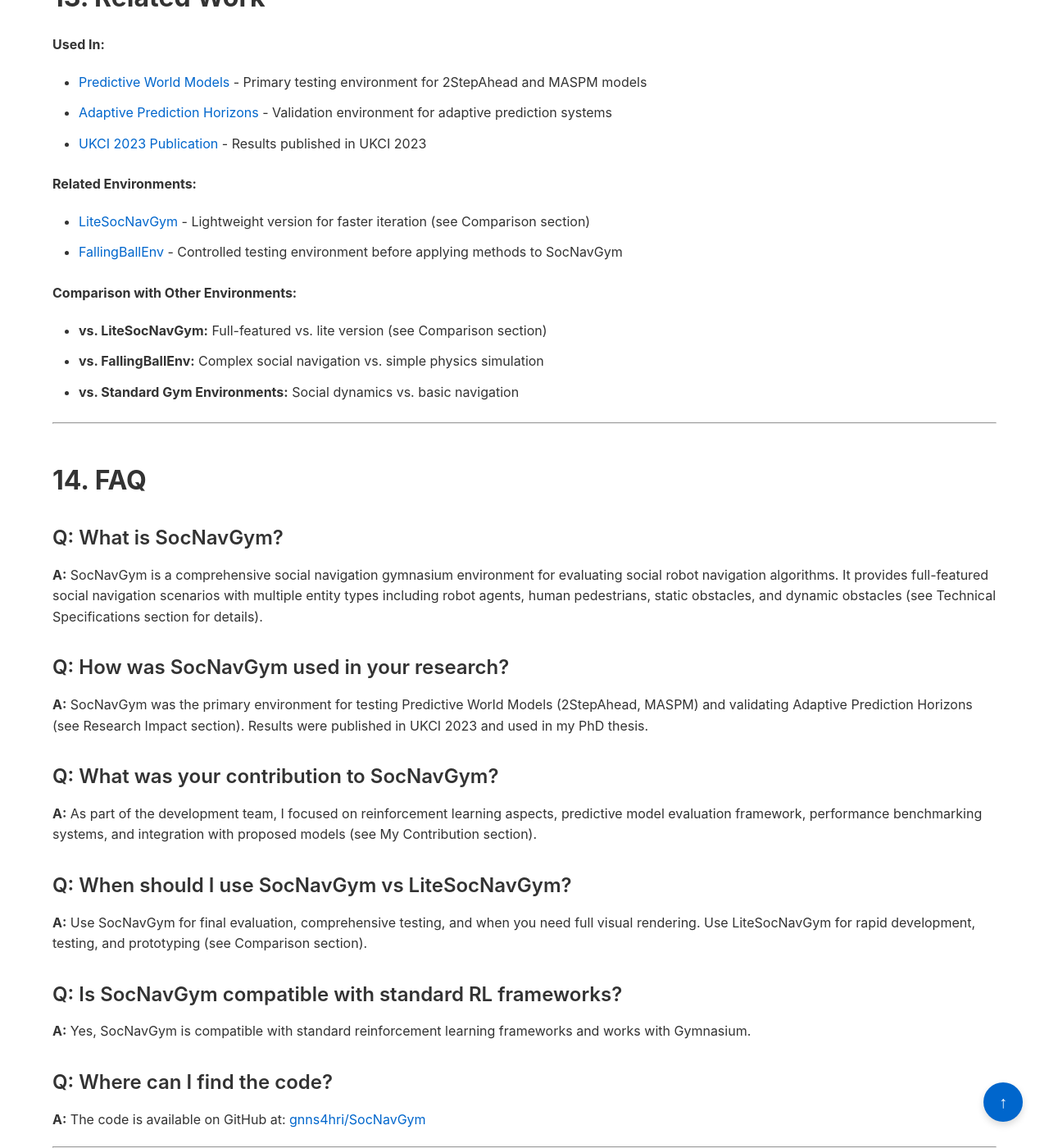
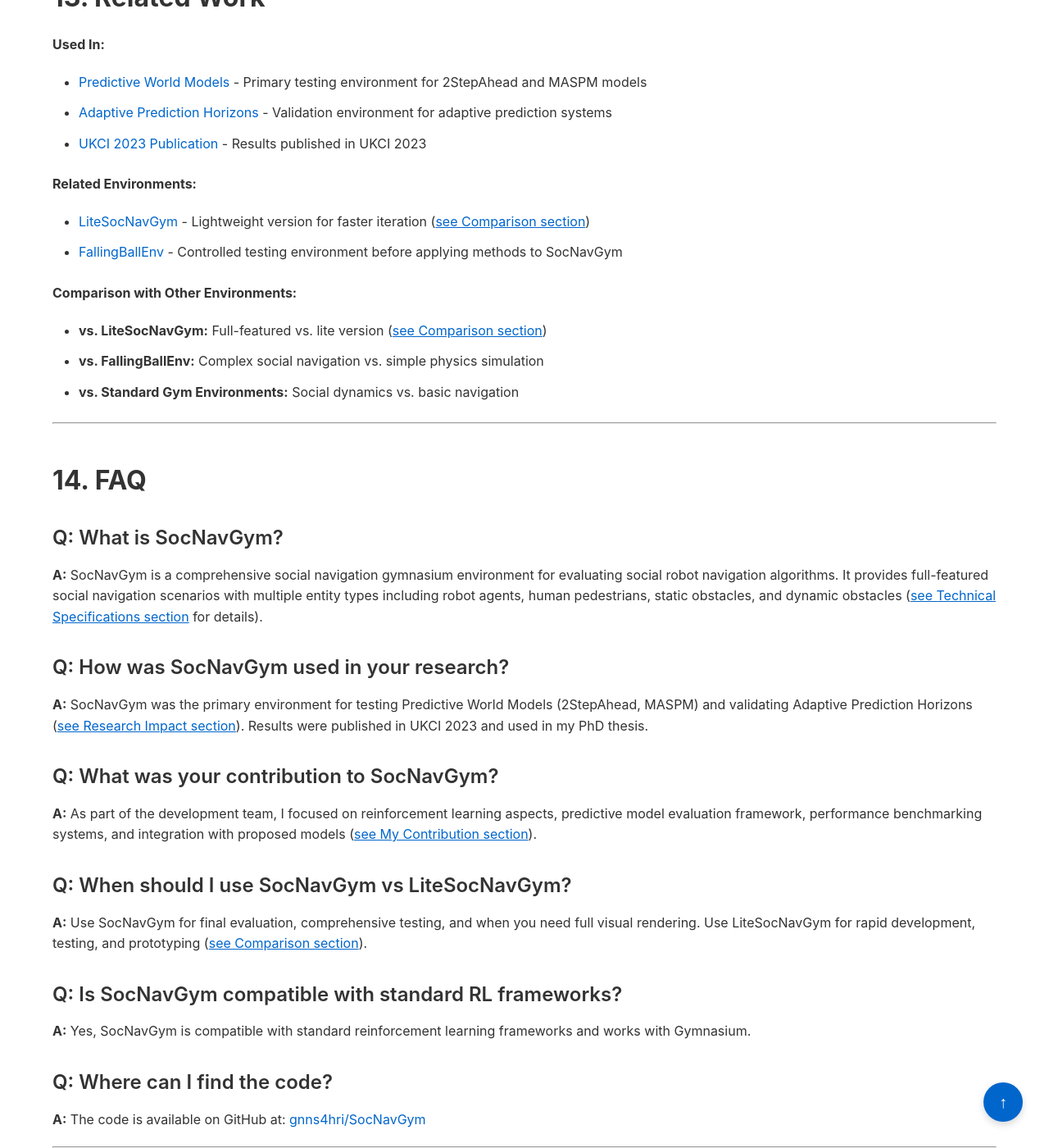
Before and after one commit to goodluckoguzie/goodluckoguzie.github.io, a Jekyll site: the page built from projects/socnavgym.md, in a window 1280 px wide and 1400 px high, scrolled down 13159 px. Shown: the whole window at 82% size. Built offline with Jekyll 4.4.1, drawn with Linux system fonts in a browser that asks for light colours; some of the changed text lies outside the part shown.

Commit message:
Make all section references clickable links in SocNavGym page

```diff
--- a/projects/socnavgym.md
+++ b/projects/socnavgym.md
@@ -41,7 +41,7 @@ title: SocNavGym - Research Project
     <div>
       <h2 style="margin-top: 0; color: var(--text); font-size: 2rem;">Comprehensive Social Navigation</h2>
       <p style="font-size: 1.125rem; line-height: 1.8; color: var(--text); margin-bottom: 1.5rem;">
-        SocNavGym is a comprehensive social navigation gymnasium environment for evaluating social robot navigation algorithms with multiple entity types including robot agents, human pedestrians, and obstacles (see Technical Specifications section). As part of the development team, I focused on reinforcement learning aspects and integration with predictive models (see My Contribution section). This was the primary environment for testing Predictive World Models and validating Adaptive Prediction Horizons (see Research Impact section), with results published in UKCI 2023 and my PhD thesis.
+        SocNavGym is a comprehensive social navigation gymnasium environment for evaluating social robot navigation algorithms with multiple entity types including robot agents, human pedestrians, and obstacles (<a href="#specs" style="color: var(--link); text-decoration: underline;">see Technical Specifications section</a>). As part of the development team, I focused on reinforcement learning aspects and integration with predictive models (<a href="#contribution" style="color: var(--link); text-decoration: underline;">see My Contribution section</a>). This was the primary environment for testing Predictive World Models and validating Adaptive Prediction Horizons (<a href="#impact" style="color: var(--link); text-decoration: underline;">see Research Impact section</a>), with results published in UKCI 2023 and my PhD thesis.
       </p>
 
       <div class="quick-stats" style="display: grid; grid-template-columns: repeat(3, 1fr); gap: 1rem; margin: 1.5rem 0;">
@@ -81,15 +81,15 @@ title: SocNavGym - Research Project
 
 Social robot navigation requires algorithms that can handle complex interactions with humans and dynamic environments. Traditional navigation environments lacked the social dynamics necessary to evaluate algorithms designed for real-world social scenarios.
 
-SocNavGym was developed to provide a comprehensive testing ground for social navigation algorithms with multiple entity types (see Technical Specifications section), enabling researchers to:
+SocNavGym was developed to provide a comprehensive testing ground for social navigation algorithms with multiple entity types (<a href="#specs" style="color: var(--link); text-decoration: underline;">see Technical Specifications section</a>), enabling researchers to:
 - **Evaluate Social Navigation Algorithms** - Test algorithms in realistic social scenarios
 - **Benchmark Performance** - Compare different approaches systematically
-- **Validate Predictive Models** - Test predictive world models in complex environments (see Research Impact section)
+- **Validate Predictive Models** - Test predictive world models in complex environments (<a href="#impact" style="color: var(--link); text-decoration: underline;">see Research Impact section</a>)
 - **Study Social Dynamics** - Understand how robots interact with humans and other entities
 
 ### Research Design
 
-As part of the development team, I focused on reinforcement learning aspects and integration with predictive models (see My Contribution section). SocNavGym became the primary environment for testing Predictive World Models (2StepAhead, MASPM) and validating Adaptive Prediction Horizons (see Research Impact section), enabling comprehensive evaluation of sequential learning approaches in complex social navigation scenarios.
+As part of the development team, I focused on reinforcement learning aspects and integration with predictive models (<a href="#contribution" style="color: var(--link); text-decoration: underline;">see My Contribution section</a>). SocNavGym became the primary environment for testing Predictive World Models (2StepAhead, MASPM) and validating Adaptive Prediction Horizons (<a href="#impact" style="color: var(--link); text-decoration: underline;">see Research Impact section</a>), enabling comprehensive evaluation of sequential learning approaches in complex social navigation scenarios.
 
 ---
 
@@ -98,7 +98,7 @@ As part of the development team, I focused on reinforcement learning aspects and
 ### What Makes This Hard?
 
 Social navigation presents unique challenges:
-- **Dynamic Environments** - Human pedestrians and obstacles move unpredictably (see Technical Specifications section for entity details)
+- **Dynamic Environments** - Human pedestrians and obstacles move unpredictably (<a href="#specs" style="color: var(--link); text-decoration: underline;">see Technical Specifications section</a> for entity details)
 - **Social Rules** - Algorithms must respect social norms and conventions
 - **Complex Interactions** - Multiple entities (robot, humans, obstacles) interact simultaneously
 - **Real-time Performance** - Algorithms must respond quickly to changes in entity positions and behaviors
@@ -106,7 +106,7 @@ Social navigation presents unique challenges:
 ### The Solution
 
 SocNavGym addresses these challenges by providing:
-- **Comprehensive Social Scenarios** - Realistic social navigation situations with multiple entity types (see Technical Specifications section)
+- **Comprehensive Social Scenarios** - Realistic social navigation situations with multiple entity types (<a href="#specs" style="color: var(--link); text-decoration: underline;">see Technical Specifications section</a>)
 - **Dynamic Obstacles** - Moving agents and obstacles that create realistic navigation challenges
 - **Social Rules Engine** - Built-in social navigation conventions for human-robot interactions
 - **Flexible Evaluation** - Customizable metrics and scenarios
@@ -120,7 +120,7 @@ SocNavGym addresses these challenges by providing:
 SocNavGym provides a comprehensive social navigation environment with:
 
 1. **Full Social Dynamics**
-   - Realistic human-robot interactions with multiple entity types (see Technical Specifications section)
+   - Realistic human-robot interactions with multiple entity types (<a href="#specs" style="color: var(--link); text-decoration: underline;">see Technical Specifications section</a>)
    - Social navigation rules and conventions
    - Multi-agent scenarios with robot, humans, and obstacles
 
@@ -145,14 +145,14 @@ SocNavGym provides a comprehensive social navigation environment with:
 
 ### Research Outcomes
 
-SocNavGym has been used successfully for testing Predictive World Models (2StepAhead, MASPM) and validating Adaptive Prediction Horizons in complex social navigation scenarios with multiple entities (see Research Impact section for details). Results were published in UKCI 2023 and used in my PhD thesis.
+SocNavGym has been used successfully for testing Predictive World Models (2StepAhead, MASPM) and validating Adaptive Prediction Horizons in complex social navigation scenarios with multiple entities (<a href="#impact" style="color: var(--link); text-decoration: underline;">see Research Impact section</a> for details). Results were published in UKCI 2023 and used in my PhD thesis.
 
 ### Key Achievements
 
-- **Primary Testing Environment** - Used for all predictive model evaluations (see Research Impact section)
+- **Primary Testing Environment** - Used for all predictive model evaluations (<a href="#impact" style="color: var(--link); text-decoration: underline;">see Research Impact section</a>)
 - **Published Results** - UKCI 2023 publication
 - **PhD Thesis Validation** - Core environment for thesis research
-- **Comprehensive Evaluation** - Full-featured testing platform with multiple entity types (see Technical Specifications section)
+- **Comprehensive Evaluation** - Full-featured testing platform with multiple entity types (<a href="#specs" style="color: var(--link); text-decoration: underline;">see Technical Specifications section</a>)
 
 ---
 
@@ -191,7 +191,7 @@ As part of the development team, I focused on:
 - **Purpose:** Social navigation simulation
 - **Features:** Comprehensive social dynamics
 
-### Environment Entities
+### <a id="entities"></a>Environment Entities
 
 SocNavGym simulates a social navigation environment with the following entities:
 
@@ -237,8 +237,8 @@ SocNavGym simulates a social navigation environment with the following entities:
 - **Features:** Full action space support for navigation control
 
 ### Key Features
-- **Comprehensive Social Scenarios** - Realistic social navigation situations (see Key Innovation section)
-- **Dynamic Obstacles** - Moving agents and obstacles (see Environment Entities section)
+- **Comprehensive Social Scenarios** - Realistic social navigation situations (<a href="#innovation" style="color: var(--link); text-decoration: underline;">see Key Innovation section</a>)
+- **Dynamic Obstacles** - Moving agents and obstacles (<a href="#entities" style="color: var(--link); text-decoration: underline;">see Environment Entities section</a>)
 - **Social Rules Engine** - Built-in social navigation conventions
 - **Full Visual Rendering** - Detailed graphics and visualization
 - **RL Framework Compatible** - Works with standard frameworks
@@ -335,12 +335,12 @@ for step in range(1000):
 **Observation Format:**
 - Returns: Social navigation state information
 - Format: Comprehensive state representation
-- Features: Full environment state (see Technical Specifications section)
+- Features: Full environment state (<a href="#specs" style="color: var(--link); text-decoration: underline;">see Technical Specifications section</a>)
 
 **Action Format:**
 - Type: Navigation actions
 - Format: Continuous and discrete actions
-- Features: Full action space support (see Technical Specifications section)
+- Features: Full action space support (<a href="#specs" style="color: var(--link); text-decoration: underline;">see Technical Specifications section</a>)
 
 ---
 
@@ -349,10 +349,10 @@ for step in range(1000):
 SocNavGym was the primary environment for testing Predictive World Models (2StepAhead, MASPM) and validating Adaptive Prediction Horizons, with results published in UKCI 2023 and used in my PhD thesis. The environment enabled comprehensive evaluation of sequential learning approaches in complex social navigation scenarios, establishing a foundation for applying predictive models to real-world social robot navigation.
 
 **Key Contributions:**
-1. **Primary Testing Environment** - Used for all predictive model evaluations (see Results & Performance section)
+1. **Primary Testing Environment** - Used for all predictive model evaluations (<a href="#results" style="color: var(--link); text-decoration: underline;">see Results & Performance section</a>)
 2. **Published Results** - UKCI 2023 publication
 3. **PhD Thesis Support** - Core environment for thesis research
-4. **Comprehensive Evaluation** - Full-featured testing platform (see Key Innovation section)
+4. **Comprehensive Evaluation** - Full-featured testing platform (<a href="#innovation" style="color: var(--link); text-decoration: underline;">see Key Innovation section</a>)
 
 ### Usage in Research
 
@@ -370,7 +370,7 @@ SocNavGym was important for evaluating and validating Predictive World Models an
 
 ### Research Context
 
-SocNavGym was used as the primary environment for testing Predictive World Models (2StepAhead, MASPM) and validating Adaptive Prediction Horizons (see Research Impact section). The environment enabled comprehensive evaluation of sequential learning approaches in complex social navigation scenarios with multiple entities including robot agents, human pedestrians, and dynamic obstacles.
+SocNavGym was used as the primary environment for testing Predictive World Models (2StepAhead, MASPM) and validating Adaptive Prediction Horizons (<a href="#impact" style="color: var(--link); text-decoration: underline;">see Research Impact section</a>). The environment enabled comprehensive evaluation of sequential learning approaches in complex social navigation scenarios with multiple entities including robot agents, human pedestrians, and dynamic obstacles.
 
 ### Evaluation Framework
 
@@ -383,7 +383,7 @@ As part of the development team, I developed the evaluation framework for:
 ### Research Integration
 
 SocNavGym was integrated with:
-- **Predictive World Models** - 2StepAhead and MASPM models (see Research Impact section)
+- **Predictive World Models** - 2StepAhead and MASPM models (<a href="#impact" style="color: var(--link); text-decoration: underline;">see Research Impact section</a>)
 - **Adaptive Prediction Horizons** - Dynamic prediction horizon systems
 - **Standard RL Frameworks** - Gymnasium-compatible interfaces
 - **Evaluation Metrics** - Customizable performance metrics
@@ -436,8 +436,8 @@ SocNavGym was integrated with:
 ### Key Differences
 
 **SocNavGym:**
-- 🎨 Full visual rendering (see Key Innovation section)
-- 📋 Comprehensive features (see Key Innovation section)
+- 🎨 Full visual rendering (<a href="#innovation" style="color: var(--link); text-decoration: underline;">see Key Innovation section</a>)
+- 📋 Comprehensive features (<a href="#innovation" style="color: var(--link); text-decoration: underline;">see Key Innovation section</a>)
 - 🔬 Full evaluation environment
 - 🎯 Complete social navigation dynamics
 
@@ -483,11 +483,11 @@ SocNavGym was integrated with:
 - <a href="{{ '/portfolio' | relative_url }}#predictive-world-models">UKCI 2023 Publication</a> - Results published in UKCI 2023
 
 **Related Environments:**
-- <a href="{{ '/projects/litesocnavgym' | relative_url }}">LiteSocNavGym</a> - Lightweight version for faster iteration (see Comparison section)
+- <a href="{{ '/projects/litesocnavgym' | relative_url }}">LiteSocNavGym</a> - Lightweight version for faster iteration (<a href="#comparison" style="color: var(--link); text-decoration: underline;">see Comparison section</a>)
 - <a href="{{ '/projects/fallingballenv' | relative_url }}">FallingBallEnv</a> - Controlled testing environment before applying methods to SocNavGym
 
 **Comparison with Other Environments:**
-- **vs. LiteSocNavGym:** Full-featured vs. lite version (see Comparison section)
+- **vs. LiteSocNavGym:** Full-featured vs. lite version (<a href="#comparison" style="color: var(--link); text-decoration: underline;">see Comparison section</a>)
 - **vs. FallingBallEnv:** Complex social navigation vs. simple physics simulation
 - **vs. Standard Gym Environments:** Social dynamics vs. basic navigation
 
@@ -496,16 +496,16 @@ SocNavGym was integrated with:
 ## <a id="faq"></a>14. FAQ
 
 ### Q: What is SocNavGym?
-**A:** SocNavGym is a comprehensive social navigation gymnasium environment for evaluating social robot navigation algorithms. It provides full-featured social navigation scenarios with multiple entity types including robot agents, human pedestrians, static obstacles, and dynamic obstacles (see Technical Specifications section for details).
+**A:** SocNavGym is a comprehensive social navigation gymnasium environment for evaluating social robot navigation algorithms. It provides full-featured social navigation scenarios with multiple entity types including robot agents, human pedestrians, static obstacles, and dynamic obstacles (<a href="#specs" style="color: var(--link); text-decoration: underline;">see Technical Specifications section</a> for details).
 
 ### Q: How was SocNavGym used in your research?
-**A:** SocNavGym was the primary environment for testing Predictive World Models (2StepAhead, MASPM) and validating Adaptive Prediction Horizons (see Research Impact section). Results were published in UKCI 2023 and used in my PhD thesis.
+**A:** SocNavGym was the primary environment for testing Predictive World Models (2StepAhead, MASPM) and validating Adaptive Prediction Horizons (<a href="#impact" style="color: var(--link); text-decoration: underline;">see Research Impact section</a>). Results were published in UKCI 2023 and used in my PhD thesis.
 
 ### Q: What was your contribution to SocNavGym?
-**A:** As part of the development team, I focused on reinforcement learning aspects, predictive model evaluation framework, performance benchmarking systems, and integration with proposed models (see My Contribution section).
+**A:** As part of the development team, I focused on reinforcement learning aspects, predictive model evaluation framework, performance benchmarking systems, and integration with proposed models (<a href="#contribution" style="color: var(--link); text-decoration: underline;">see My Contribution section</a>).
 
 ### Q: When should I use SocNavGym vs LiteSocNavGym?
-**A:** Use SocNavGym for final evaluation, comprehensive testing, and when you need full visual rendering. Use LiteSocNavGym for rapid development, testing, and prototyping (see Comparison section).
+**A:** Use SocNavGym for final evaluation, comprehensive testing, and when you need full visual rendering. Use LiteSocNavGym for rapid development, testing, and prototyping (<a href="#comparison" style="color: var(--link); text-decoration: underline;">see Comparison section</a>).
 
 ### Q: Is SocNavGym compatible with standard RL frameworks?
 **A:** Yes, SocNavGym is compatible with standard reinforcement learning frameworks and works with Gymnasium.
@@ -555,9 +555,9 @@ In UK Conference on Intelligent Systems (UKCI 2023). Aston University.
 - <a href="{{ '/publications' | relative_url }}" class="btn btn-secondary" style="display: inline-block; margin: 0.25rem;">UKCI 2023 Publication</a> - Predictive World Models for Social Navigation
 
 **Research Applications:**
-- Primary environment for testing Predictive World Models (see Research Impact section)
-- Used for validating Adaptive Prediction Horizons (see Research Impact section)
-- Core environment for PhD thesis research (see Research Impact section)
+- Primary environment for testing Predictive World Models (<a href="#impact" style="color: var(--link); text-decoration: underline;">see Research Impact section</a>)
+- Used for validating Adaptive Prediction Horizons (<a href="#impact" style="color: var(--link); text-decoration: underline;">see Research Impact section</a>)
+- Core environment for PhD thesis research (<a href="#impact" style="color: var(--link); text-decoration: underline;">see Research Impact section</a>)
 
 <div style="margin-top: 3rem; padding-top: 2rem; border-top: 2px solid var(--border);">
   <a href="{{ '/portfolio' | relative_url }}" class="btn">← Back to Research Portfolio</a>
```
